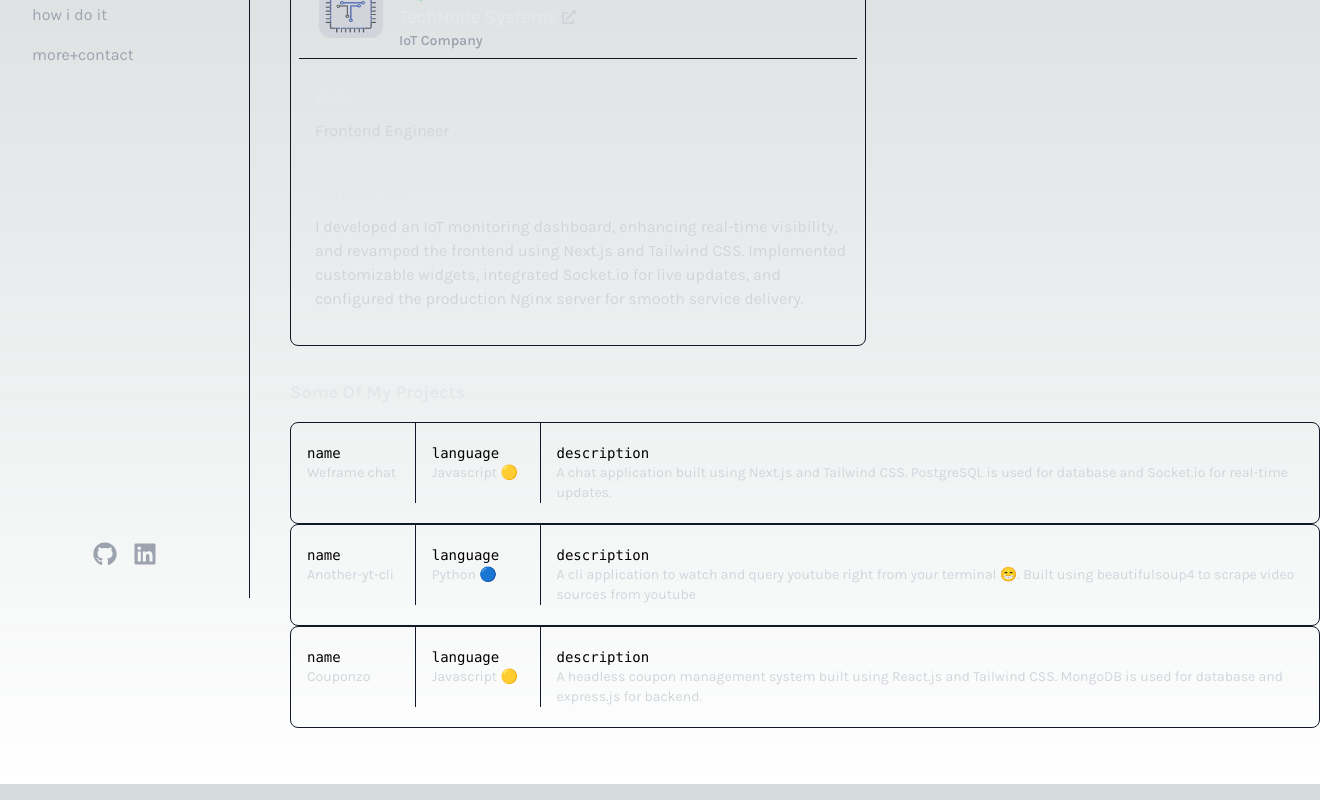
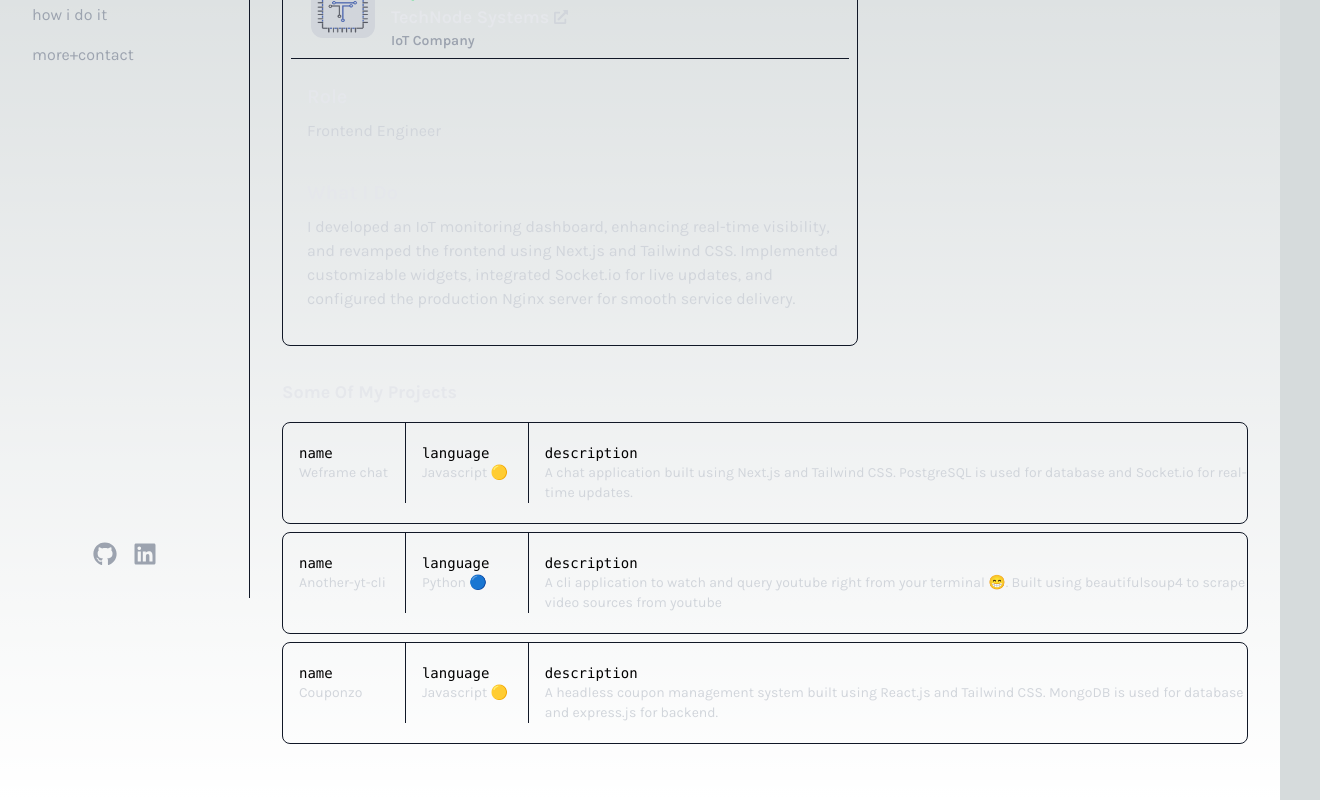
Before and after one commit to Skyhero-alt/portfolio, a Next.js app: page /where in a window 1280 px wide. Shown: the part 202-1002 px from the top of the page, 1320 px wide, since content can reach past the window. Built offline with nearby package versions, Linux system fonts and the light colour scheme; no server answers.

Commit message:
fix: responsiveness issues

```diff
--- a/app/how/page.jsx
+++ b/app/how/page.jsx
@@ -1,6 +1,6 @@
 export default function How() {
   return (
-    <div className="ml-12 my-20 max-w-2xl w-full">
+    <div className="ml-8 my-20 max-w-2xl mr-8">
       <h1 className="text-3xl font-bold text-gray-200">How I Do It</h1>
     </div>
   );
--- a/app/layout.jsx
+++ b/app/layout.jsx
@@ -15,7 +15,7 @@
     <html lang="en">
       <body className={`${karla.className} flex max-w-screen`}>
         <Navbar />
-        <div className="md:ml-[250px]">{children}</div>
+        <div className="md:ml-[250px] w-full">{children}</div>
       </body>
     </html>
   );
--- a/app/more/page.jsx
+++ b/app/more/page.jsx
@@ -1,6 +1,6 @@
 export default function More() {
   return (
-    <div className="ml-12 my-20 max-w-2xl w-full">
+    <div className="ml-8 my-20 max-w-2xl mr-8">
       <h1 className="text-3xl font-bold text-gray-200">etc</h1>
       <h3 className="text-lg font-bold text-gray-200 mt-3">Contact</h3>
       <p className="text-gray-300 mt-2">
--- a/app/page.jsx
+++ b/app/page.jsx
@@ -1,6 +1,6 @@
 export default function Home() {
   return (
-    <div className="ml-12 my-20 max-w-2xl w-full">
+    <div className="ml-8 my-20 max-w-2xl mr-8">
       <h1 className="text-3xl font-bold text-gray-200">What I Do</h1>
       <p className="mt-4 text-gray-400">
         Nouman <i>aka</i> Skyhero. 21 y/o developer, student and casual gamer.
--- a/app/where/page.jsx
+++ b/app/where/page.jsx
@@ -39,7 +39,7 @@
   ];
 
   return (
-    <div className="ml-10 my-14 w-full">
+    <div className="ml-8 mr-8 my-14">
       <h1 className="text-3xl font-bold text-gray-200">Where I've done it</h1>
       <h3 className="text-lg font-bold text-gray-200 mt-3">Companies</h3>
 
@@ -52,7 +52,7 @@
       <h3 className="text-lg font-bold text-gray-200 mt-4">
         Some Of My Projects
       </h3>
-      <div className="mt-4 flex flex-col">
+      <div className="mt-4 flex flex-col gap-2">
         {projectData.map((project) => (
           <ProjectCard key={project.name} {...project} />
         ))}
--- a/components/Navbar.jsx
+++ b/components/Navbar.jsx
@@ -22,7 +22,7 @@
 
   return (
     <>
-      <div className="fixed text-md h-screen pl-8 max-w-[250px] w-full border-r-gray-900 border-r-[1px] py-8">
+      <div className="md:fixed hidden md:block text-md h-screen pl-8 max-w-[250px] w-full border-r-gray-900 border-r-[1px] py-8">
         <ul>
           <li className="text-md text-gray-300 font-bold my-4">
             <span>Sayed Nouman</span>
```
